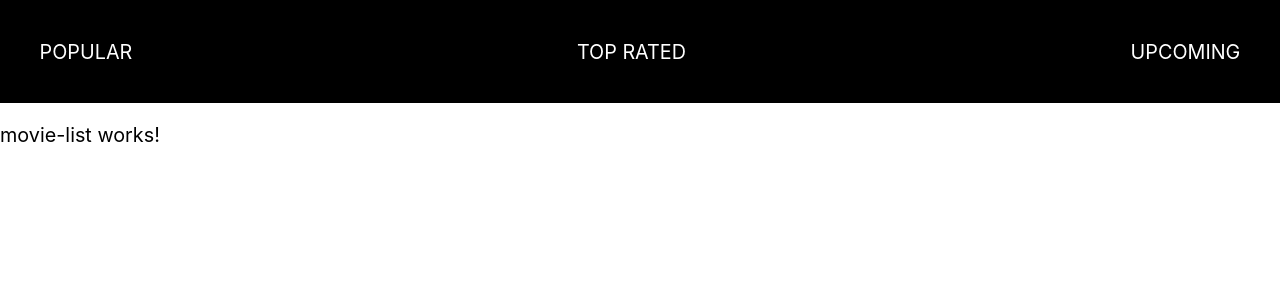
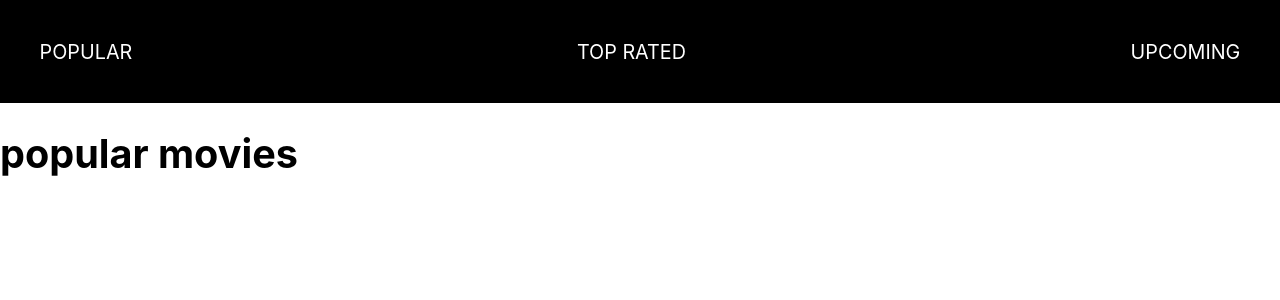
Before and after one commit to Manu-999/angular-movies, an Angular app: page /movies/popular in a window 1280 px wide. Shown: the top 300 px of the page. Built offline with nearby package versions, Linux system fonts and the light colour scheme.

Commit message:
movie list read url param

```diff
--- a/src/app/movie-list/movie-list.component.html
+++ b/src/app/movie-list/movie-list.component.html
@@ -1,3 +1 @@
-<p>
-  movie-list works!
-</p>
+<h1>{{type}} movies</h1>
--- a/src/app/movie-list/movie-list.component.ts
+++ b/src/app/movie-list/movie-list.component.ts
@@ -1,4 +1,5 @@
-import { Component, OnInit } from '@angular/core';
+import { Component, OnInit, OnDestroy } from '@angular/core';
+import { ActivatedRoute } from '@angular/router';
 
 @Component({
   selector: 'app-movie-list',
@@ -6,10 +7,16 @@ import { Component, OnInit } from '@angular/core';
   styleUrls: ['./movie-list.component.scss']
 })
 export class MovieListComponent implements OnInit {
-
-  constructor() { }
+  type: string;
+  typeSubscription: any;
+  constructor(private route: ActivatedRoute) { }
 
   ngOnInit() {
+    this.typeSubscription = this.route.params.subscribe(params => {
+      this.type = params.type;
+    })
   }
-
+  ngOnDestroy() {
+    this.typeSubscription.unsubscribe();
+  }
 }
```
